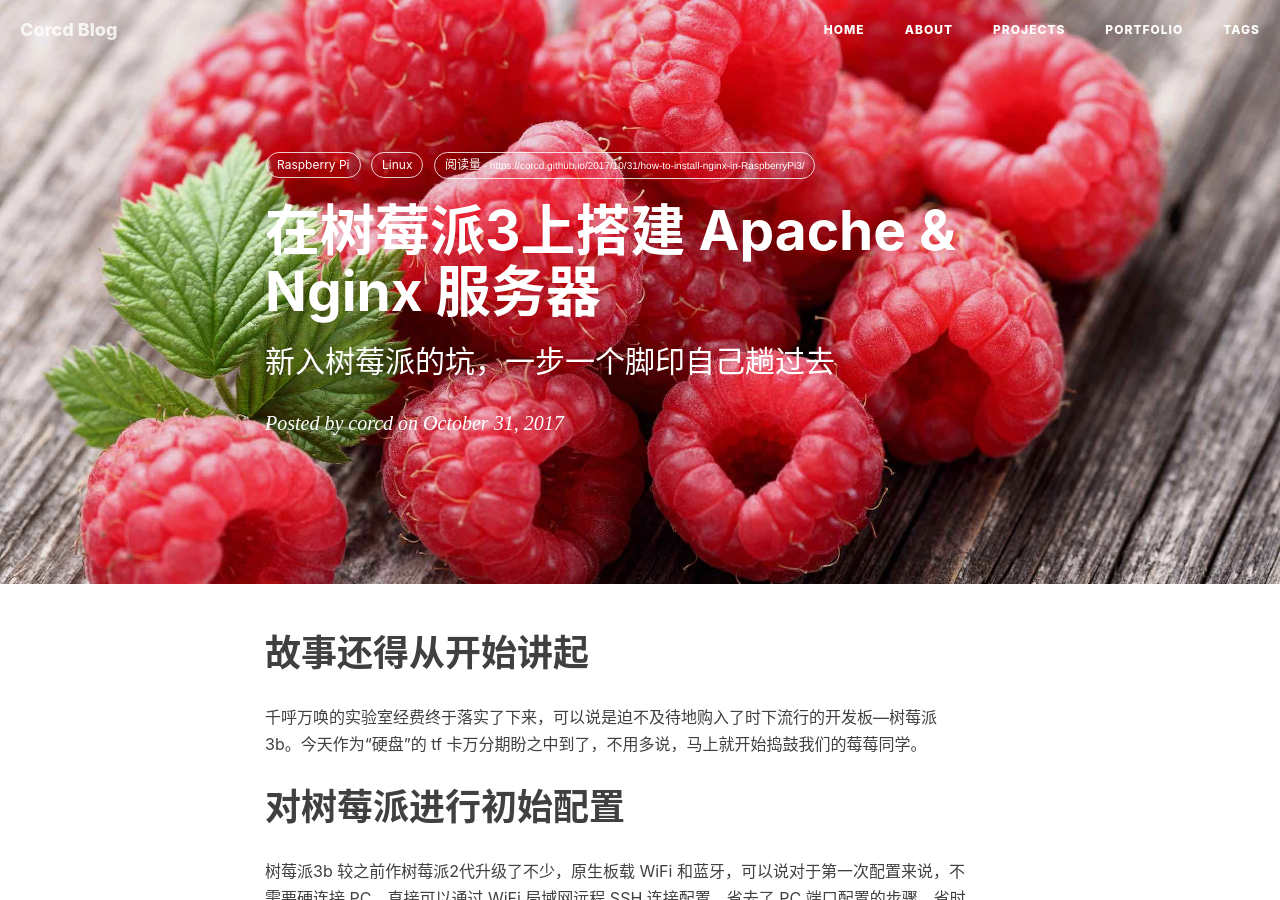
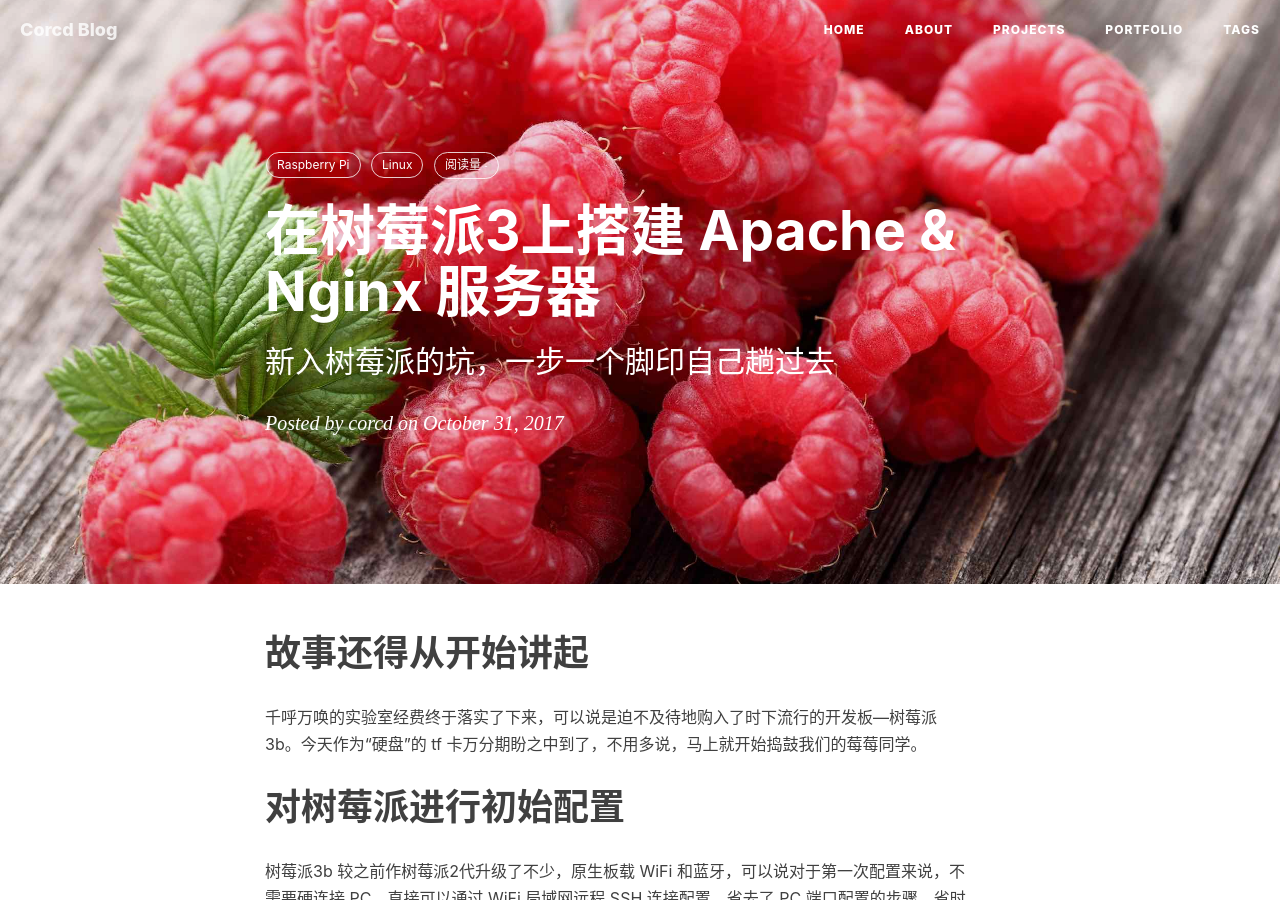
Before and after one commit to corcd/corcd.github.io, a Jekyll site: the page built from _posts/2017-10-31-how-to-install-nginx-in-RaspberryPi3.markdown, in a window 1280 px wide and 900 px high. Built offline with Jekyll 4.4.1, drawn with Linux system fonts in a browser that asks for light colours; nearby versions of some CDN libraries; comment, search, counter and statistics services are not loaded.

Commit message:
bug fixed

```diff
--- a/_includes/footer.html
+++ b/_includes/footer.html
@@ -151,6 +151,10 @@
 <script async src="//dn-lbstatics.qbox.me/busuanzi/2.3/busuanzi.pure.mini.js">
 //count plugin
 </script>
+
+<!-- hit-kounter-lc -->
+<script src="https://cdn1.lncld.net/static/js/av-mini-0.6.10.js"></script>
+<script src="http://jerry-cdn.b0.upaiyun.com/hit-kounter/hit-kounter-lc-0.2.0.js"></script>
 
 <!-- jquery.tagcloud.js -->
 <script>
--- a/_layouts/post.html
+++ b/_layouts/post.html
@@ -63,7 +63,7 @@
                         {% for tag in page.tags %}
                         <a class="tag" href="{{ site.baseurl }}/tags/#{{ tag }}" title="{{ tag }}">{{ tag }}</a>
                         {% endfor %}
-                        <a class="tag-count">阅读量<span class="article-count" data-hk-page="{{ page.url | prepend: site.url | replace: '//', '/' }}"> - {{ page.url | prepend: site.url }}</span></a>
+                        <a class="tag-count">阅读量 <span class="article-count" data-hk-page="{{ page.url | prepend: site.url }}"> - </span></a>
                     </div>
                     <h1>{{ page.title }}</h1>
                     {% comment %} always create a h2 for keeping the margin , Hux {% endcomment %} {% comment %} if page.subtitle {% endcomment
@@ -177,9 +177,6 @@
     </div>
 </article>
 
-<script src="https://cdn1.lncld.net/static/js/av-mini-0.6.10.js"></script>
-<script src="http://jerry-cdn.b0.upaiyun.com/hit-kounter/hit-kounter-lc-0.2.0.js"></script>
-
 {% if site.disqus_username %}
 <!-- disqus 公共JS代码 start (一个网页只需插入一次) -->
 <script type="text/javascript">
```
Also changed, not shown: other parts of _includes/footer.html (+1 -1 lines).
